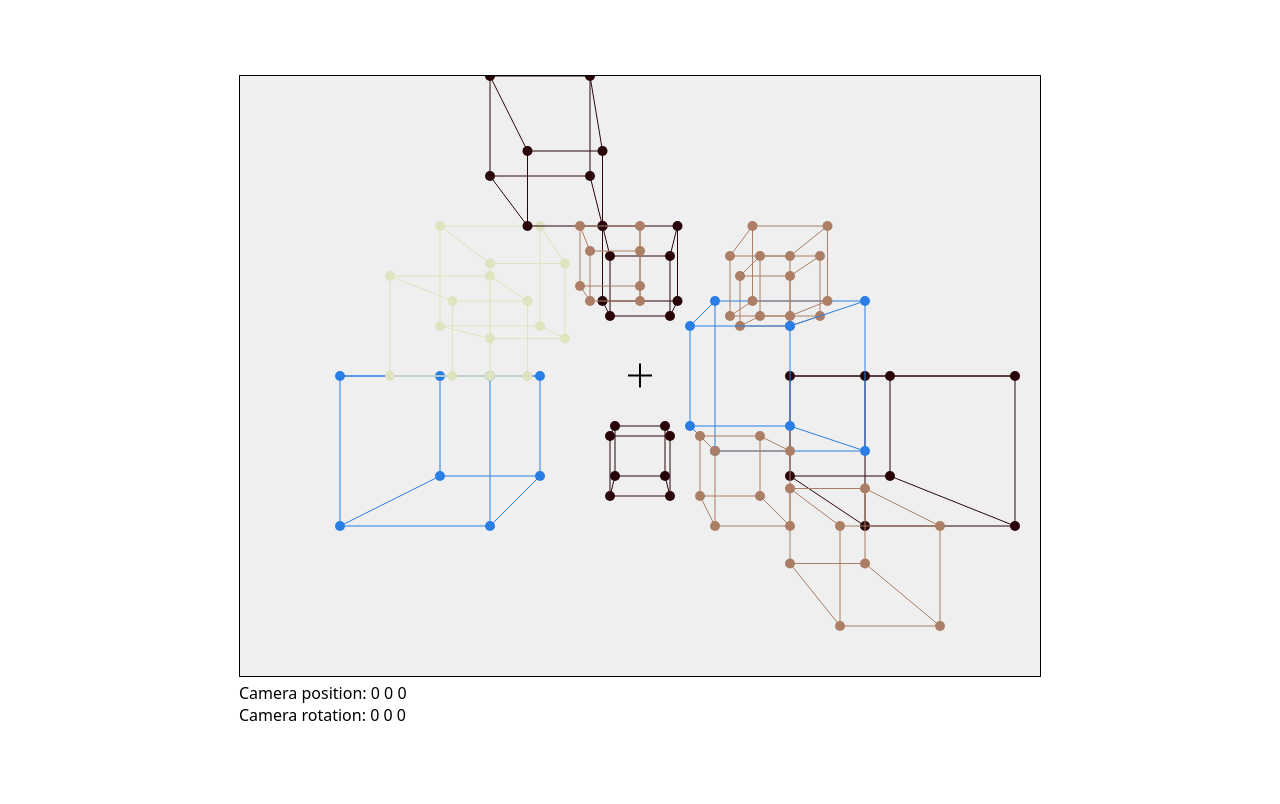
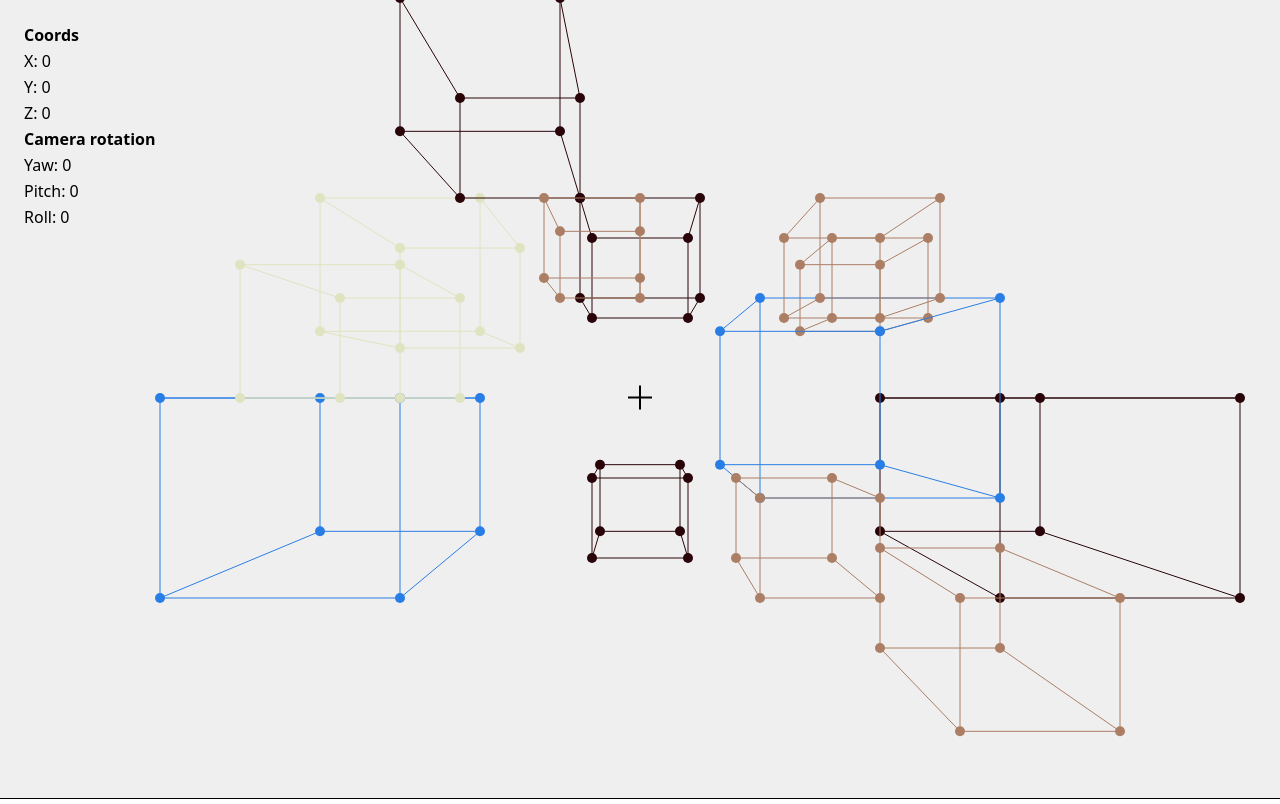
Before and after one commit to mateuszmanczak04/3d-projection, a React (Vite) app: page / in a window 1280 px wide. Built offline with nearby package versions, Linux system fonts and the light colour scheme.

Commit message:
Make gamer fullscreen

```diff
--- a/src/components/Canvas.tsx
+++ b/src/components/Canvas.tsx
@@ -53,6 +53,21 @@ const Canvas = () => {
 		return () => document.removeEventListener('pointerlockchange', listener);
 	}, []);
 
+	useEffect(() => {
+		const handleResize = () => {
+			if (canvasRef.current) {
+				canvasRef.current.width = window.innerWidth;
+				canvasRef.current.height = window.innerHeight;
+				repaint(blocks);
+			}
+		};
+
+		window.addEventListener('resize', handleResize);
+		handleResize();
+
+		return () => window.removeEventListener('resize', handleResize);
+	}, [blocks, repaint]);
+
 	return (
 		<div>
 			<div id='canvas-wrapper'>
@@ -78,11 +93,17 @@ const Canvas = () => {
 
 			<div className='coords'>
 				<p>
-					Camera position: {camera.position[0]} {camera.position[1]} {camera.position[2]}
+					<strong>Coords</strong>
 				</p>
+				<p>X: {Math.round(camera.position[0] * 100) / 100}</p>
+				<p>Y: {Math.round(camera.position[1] * 100) / 100}</p>
+				<p>Z: {Math.round(camera.position[2] * 100) / 100}</p>
 				<p>
-					Camera rotation: {camera.yaw} {camera.pitch} {camera.roll}
+					<strong>Camera rotation</strong>
 				</p>
+				<p>Yaw: {Math.round(camera.yaw * 100) / 100}</p>
+				<p>Pitch: {Math.round(camera.pitch * 100) / 100}</p>
+				<p>Roll: {Math.round(camera.roll * 100) / 100}</p>
 			</div>
 		</div>
 	);
--- a/src/index.css
+++ b/src/index.css
@@ -41,7 +41,11 @@ body {
 	transform: translate(-50%, -50%);
 }
 
-.controls {
-	display: grid;
-	grid-template-columns: 1fr 1fr 1fr;
+.coords {
+	position: fixed;
+	left: 24px;
+	top: 24px;
+	display: flex;
+	flex-direction: column;
+	gap: 4px;
 }
```
